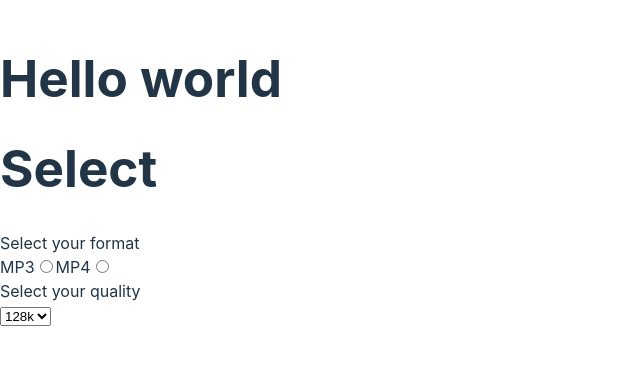
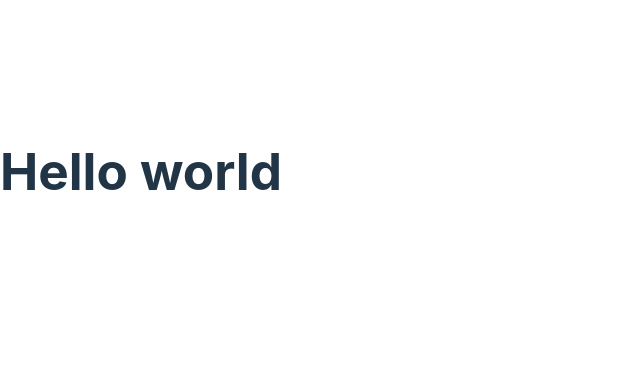
Before and after one commit to BENI23LAHAV/ytdlp-app, a React (Vite) app: page / in a window 1280 px wide. Shown: the part 229-594 px from the top of the page, without its empty margins (0-640 px from the left). Built offline with nearby package versions, Linux system fonts and the light colour scheme.

Commit message:
changes commited

```diff
--- a/src/App.tsx
+++ b/src/App.tsx
@@ -1,10 +1,9 @@
-import Select from "./components/Select.tsx";
+// import Select from "./components/Select.tsx";
 
 function App() {
   return (
     <>
       <h1>Hello world</h1>
-      <Select />
     </>
   );
 }
```
